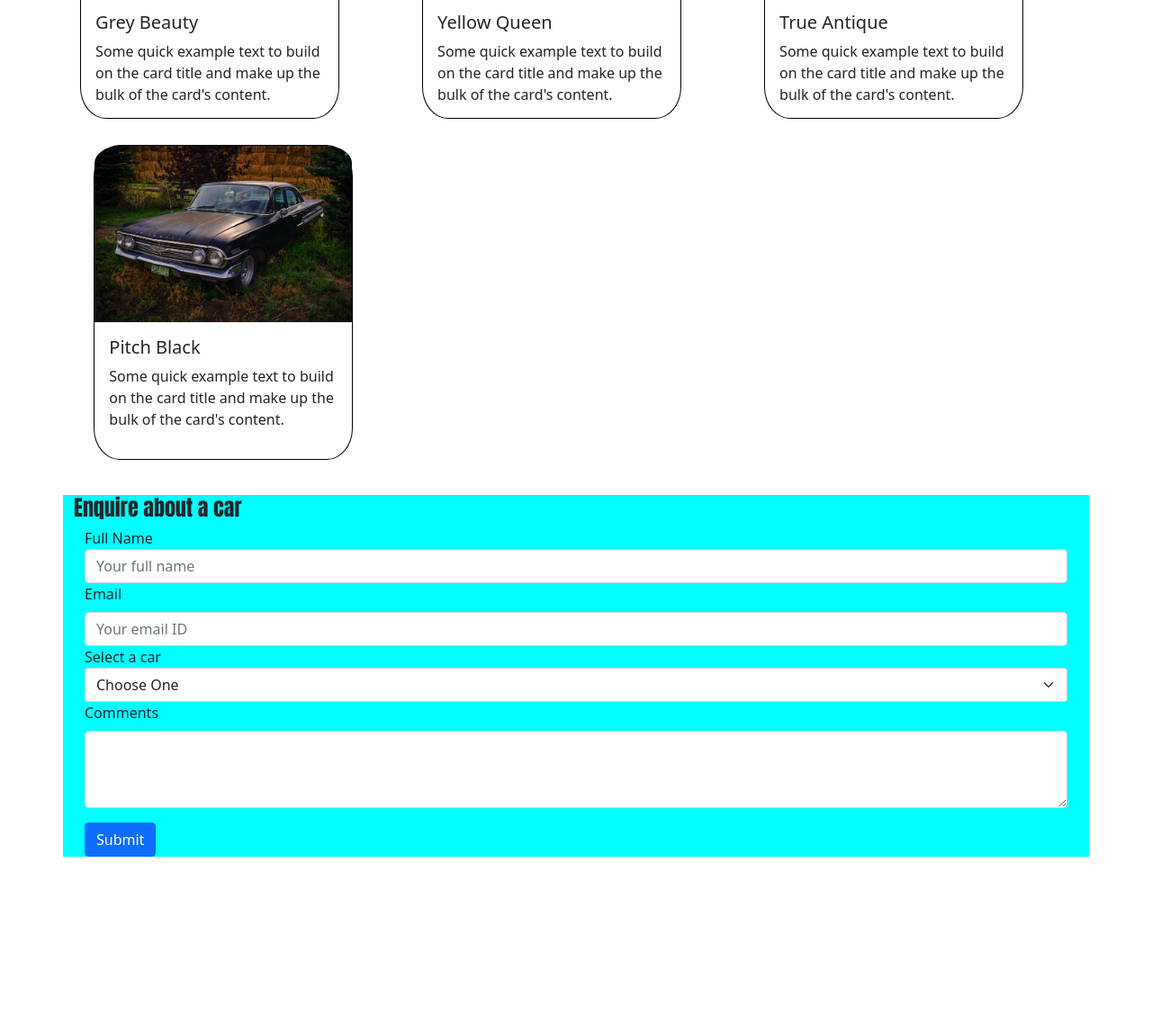
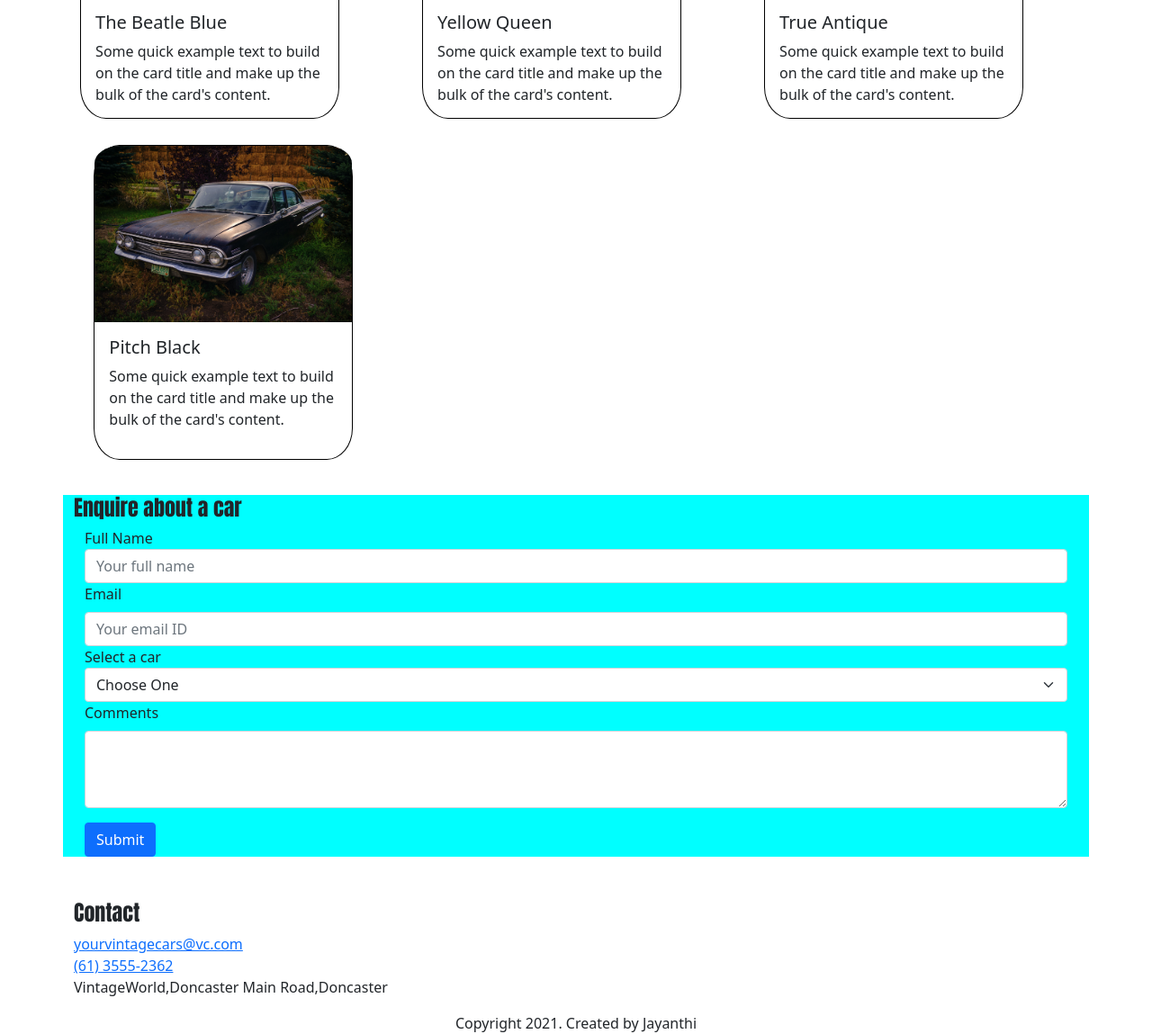
Before and after one commit to loveMySpaceHere/jayanthijoseph_vc, a plain HTML site: page index.html in a window 1280 px wide. Shown: the part 398-1547 px from the top of the page at 90% size. Before the commit the page ends 1350 px from the top, so only its background shows below. Drawn offline with nearby package versions, Linux system fonts and the light colour scheme.

Commit message:
Adding all the links

```diff
--- a/index.html
+++ b/index.html
@@ -34,9 +34,9 @@
               <div class="collapse navbar-collapse" id="navbarNavAltMarkup">
                 <div class="navbar-nav">
                   <!-- <a class="nav-link active" aria-current="page" href="#">Home</a> -->
-                  <a class="nav-link" href="#">Cars</a>
-                  <a class="nav-link" href="#">Enquiries</a>
-                  <a class="nav-link" href="#">Contact</a>
+                  <a class="nav-link" href="#listedcars">Cars</a>
+                  <a class="nav-link" href="#enquiries">Enquiries</a>
+                  <a class="nav-link" href="#contact">Contact</a>
 
                 </div>
               </div>
@@ -56,9 +56,9 @@
           <div class="row">
               <div class="col">
                       <div class="card" style="width: 18rem;">
-                          <img src="./images/victor-furtuna-pty6vjMRB1g-unsplash.jpg" class="card-img-top" alt="Grey Color Car">
+                          <img src="./images/victor-furtuna-pty6vjMRB1g-unsplash.jpg" class="card-img-top" alt="Blue Color Car">
                           <div class="card-body">
-                          <h5 class="card-title">Grey Beauty</h5>
+                          <h5 class="card-title">The Beatle Blue</h5>
                           <p class="card-text">Some quick example text to build on the card title and make up the bulk of the card's content.</p>
                           </div>
                       </div>
@@ -149,11 +149,28 @@
 
     <!-- Section Contact Starts Here -->
 
+    <section class="container contact mt-5" id="contact">
+      <h4>Contact </h4>
+      <address>
+        <a href="mailto:yourvintagecars@vc.com">yourvintagecars@vc.com</a><br>
+        <a href="tel:+6135552362">(61) 3555-2362</a>
+        <p>VintageWorld,Doncaster Main Road,Doncaster</p>
+      </address>
+
+    </section>
+
 
     <!-- Section Contact Ends Here -->
 
 
+
     <!-- Footer Starts Here -->
+
+    <footer>
+
+      <footer class="container text-center">Copyright 2021. Created by Jayanthi</footer>
+
+    </footer>
 
 
     <!-- Footer Ends Here -->
```
